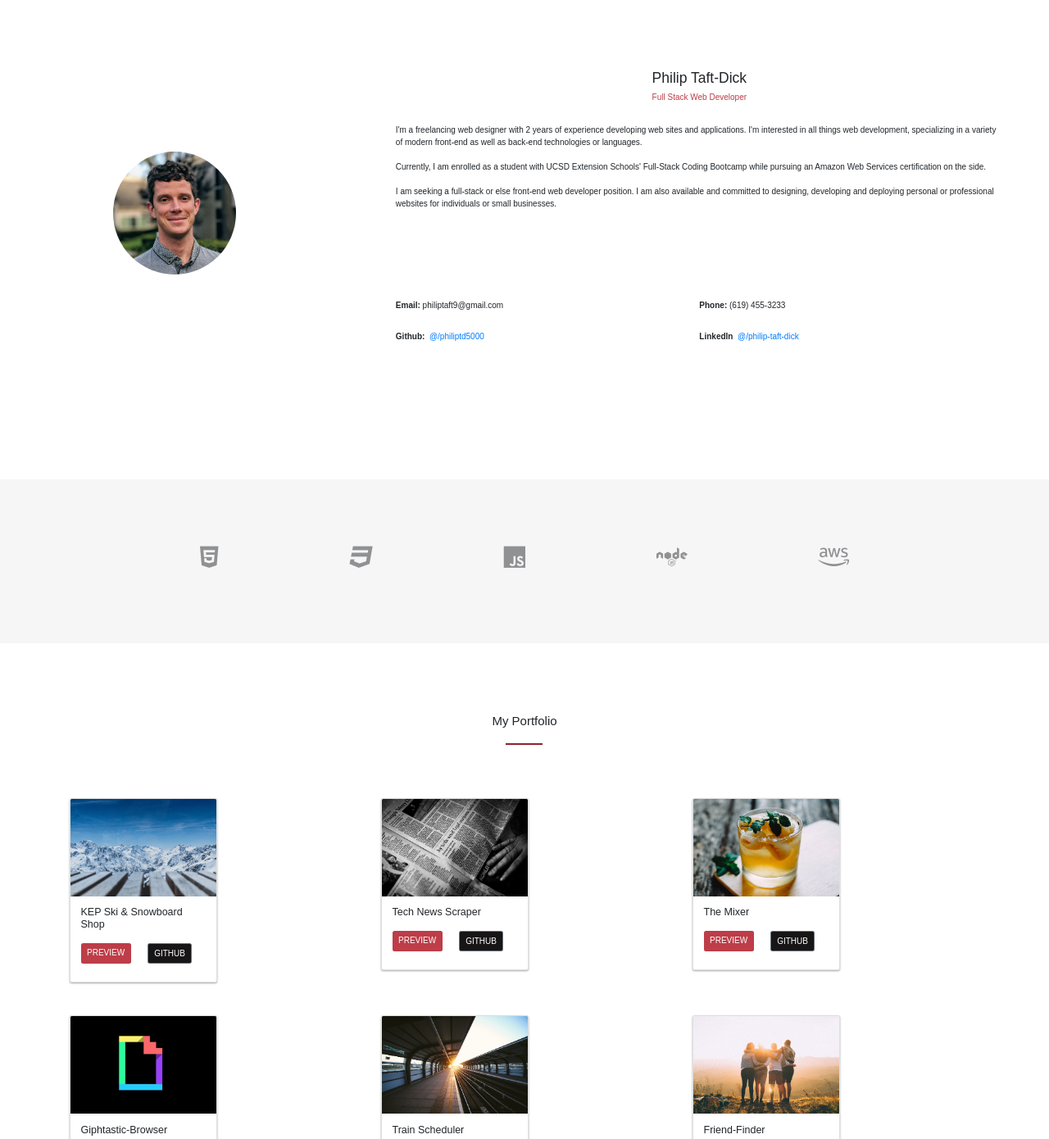
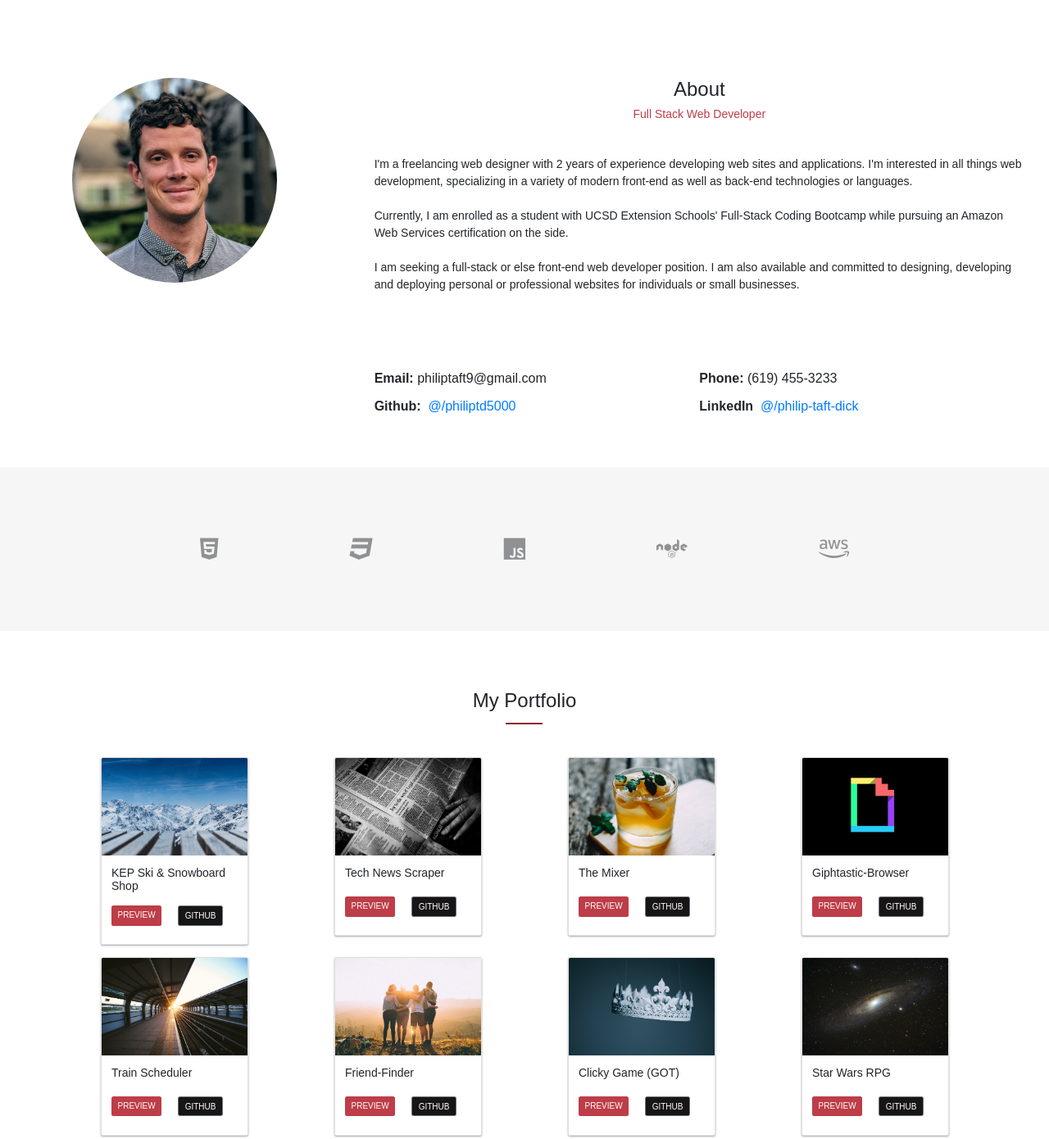
Before and after one commit to philiplane5000/website, a plain HTML site: page index.html in a window 1280 px wide. Shown: the part 740-2130 px from the top of the page at 82% size. Drawn offline with nearby package versions, Linux system fonts and the light colour scheme; grey boxes are pictures that could not be loaded; a web font is replaced by a local one.

Commit message:
improved resonsive layout

```diff
--- a/assets/css/my-styles.css
+++ b/assets/css/my-styles.css
@@ -12,7 +12,6 @@ body {
 }
 
 /* COLORS: */
-
 .pink-inverse {
     color: #41A6C1;
 }
@@ -36,18 +35,15 @@ body {
 .pink-five {
     color: #BFB7B7;
 }
-
 /* end colors */
 
-.jumbotron, .jumbotron-fluid {
-    margin-top: -20px;
+.navbar-outer-wrapper {
+    width: 100%;
+    height: 80px;
 }
 
-.jumbo-blurb-container {
-    padding: 50px;
-    border: 2px solid white;
-    border-radius: 10px;
-    background-color: rgba(0,0,0,0.15);
+.navbar-nav {
+    margin-left: 10px;
 }
 
 .nav-link {
@@ -61,16 +57,6 @@ body {
     color: white;
 }
 
-/* ON NAV-LINK:HOVER CREATE JQUERY EFFECT OF SHOWING BELOW: */
-.title-head:after {
-    content: ""; /* This is necessary for the pseudo element to work. */
-    display: block; /* This will put the pseudo element on its own line. */
-    margin: 0 auto; /* This will center the border. */
-    width: 45px; /* Change this to whatever width you want. */
-    padding-top: 2px; /* This creates some space between the element and the border. */
-    border-bottom: 2px solid #8F212E; /* This creates the border. Replace black with whatever color you want. */
-}
-
 .navbar-brand,
 .navbar-brand:hover,
 .navbar-brand:focus,
@@ -80,11 +66,21 @@ body {
 }
 
 .top-row {
-    height: 675px;
+    height: 750px;
     -webkit-clip-path: polygon(0 0, 100% 0, 100% 90%, 50% 100%, 0 90%);
     clip-path: polygon(0 0, 100% 0, 100% 90%, 50% 100%, 0 90%);
 }
 
+.jumbotron, .jumbotron-fluid {
+    margin-top: -20px;
+}
+
+.jumbo-blurb-container {
+    padding: 50px;
+    border: 2px solid white;
+    border-radius: 10px;
+    background-color: rgba(0,0,0,0.15);
+}
 .jumbotron {
     color: white;
     background-color: transparent;
@@ -141,62 +137,43 @@ body {
     /* background-size: fill; */
 }
 
-.middle-row-top {
-    z-index: 5;
-    margin-top: 100px;
-    margin-bottom: 100px;
+.profile-pic {
+    /* margin: 150px auto; */
+    height: 250px;
+    width: 250px;
 }
 
-.middle-row-center, .middle-row-bottom {
-    margin-top: 50px;
-}
-
-.middle-row-bottom {
-    margin-bottom: 150px;
-}
-
-.profile-pic-col {
-    display: block;
-}
-
-.profile-pic {
-    display: block;
-    margin: 150px auto;
-    width: 150px;
-}
-
-.about-me-container {
+.about-me-outer-wrapper {
     display: flex;
     justify-content: center;
     flex-wrap: wrap;
 }
 
 .contact-info-container {
-    height: 75px;
-    vertical-align: middle;
-    width: 90%;
     display: flex;
-    justify-content: flex-start;
+    justify-content: center;
+    flex-direction: row;
     flex-wrap: wrap;
 }
 
 .contact-item {
     flex: 50%;
     text-align: left;
-    line-height: 20px;
+    line-height: 1.8em;
+    font-size: 1.6em;
 }
 
 .sub-heading {
     text-align: center;
+    font-size: 2.4em;
 }
 
 .sub-heading p {
     color: slategray;
 }
 
-.about-me {
-    margin: 50px 0;
-    width: 90%;
+.about-me p {
+    font-size: 1.4em;
 }
 
 .section-head {
@@ -214,8 +191,37 @@ body {
     text-align: center;
 }
 
+.icons-container {
+    display: flex;
+    justify-content: center;
+    align-items: center;
+    background-color: rgba(191, 183, 183, 0.25);
+    opacity: 0.5;
+    height: 25vh;
+    width: 100%;
+}
+
+.icons-container i {
+    margin: 0 6.25vw;
+}
+
+/* //PORTFOLIO */
+.title-head {
+    font-size: 2.4em;
+}
+
+/* ON NAV-LINK:HOVER CREATE JQUERY EFFECT OF SHOWING BELOW: */
+.title-head:after {
+    content: ""; /* This is necessary for the pseudo element to work. */
+    display: block; /* This will put the pseudo element on its own line. */
+    margin: 0 auto; /* This will center the border. */
+    width: 45px; /* Change this to whatever width you want. */
+    padding-top: 2px; /* This creates some space between the element and the border. */
+    border-bottom: 2px solid #8F212E; /* This creates the border. Replace black with whatever color you want. */
+}
+
 .card {
-    margin-top: 40px;
+    /* margin-top: 40px; */
     box-shadow: 0 1px 3px rgba(0,0,0,0.12), 0 1px 2px rgba(0,0,0,0.24);
     transition: all 0.3s cubic-bezier(.25,.8,.25,1);
 }
@@ -228,6 +234,15 @@ body {
     display: flex;
     justify-content: flex-start;
     margin: 15px 0 10px 0;
+}
+
+.card {
+    margin: 0 auto;
+}
+
+.card-title {
+    min-height: 1.6em;
+    font-size: 1.4em;
 }
 
 .card-btn {
@@ -246,21 +261,28 @@ body {
     background-color: #8F212E;
 }
 
-.language-icons-container {
-    display: flex;
-    justify-content: center;
-    background-color: rgba(191, 183, 183, 0.25);
-    opacity: 0.5;
-    height: 25vh;
-    width: 100%;
+/* //ROWS & FOOTER// */
+.upper-middle-row {
+    z-index: 5;
+    margin-top: 85px;
+    margin-bottom: 50px;
 }
 
-.language-icons-container i {
-    margin: 10vh;
+.middle-row-center, .middle-row-bottom {
+    margin-top: 40px;
+}
+
+.middle-row-center {
+    min-height: 50px;
+}
+
+.middle-row-bottom {
+    margin-bottom: 75px;
 }
 
 .footer-flex {
     font-family: 'Source Code Pro', monospace;
+    font-size: 1.8em;
     max-width: 650px;
     display: flex;
     justify-content: space-around;
--- a/index.html
+++ b/index.html
@@ -13,6 +13,7 @@
     <link href="https://fonts.googleapis.com/css?family=Muli:300,400" rel="stylesheet">
     <link href="https://fonts.googleapis.com/css?family=Source+Code+Pro:300" rel="stylesheet">
     <link rel="stylesheet" type="text/css" media="screen" href="./assets/css/my-styles.css" />
+    <link rel="stylesheet" type="text/css" media="screen" href="./assets/css/media.css">
     <link rel="stylesheet" href="./assets/css/sticky-footer.css">
 </head>
 
@@ -23,9 +24,9 @@
         <div id="home" class="row top-row header bg-img" data-stellar-background-ratio="0.5">
 
             <!-- BEGIN BOOTSTRAP NAVBAR: -->
-            <header>
+            <div class="navbar-outer-wrapper">
                 <!-- Fixed navbar -->
-                <nav class="navbar navbar-expand-lg">
+                <nav class="navbar navbar-expand-sm justify-content-between">
                     <a class="navbar-brand" href="#">PHILIP R. TAFT-DICK</a>
                     <button class="navbar-toggler" type="button" data-toggle="collapse" data-target="#navbarCollapse"
                         aria-controls="navbarCollapse" aria-expanded="false" aria-label="Toggle navigation">
@@ -50,23 +51,23 @@
                         </ul>
                     </div>
                 </nav>
-            </header>
+            </div>
             <!-- END BOOTSTRAP NAVBAR! -->
             <div class="col-12">
 
                 <div class="jumbotron jumbotron-fluid">
                     <div class="container justify-content-center jumbo-blurb-container">
-                        <div class="col-lg-8 mx-auto">
-                            <h1 class="display-4">Hello,</h1>
-                            <h5>My name is
+
+                        <div class="col-lg-8 mx-auto header-intro">
+                            <h1 class="header-greeting">Hello,</h1>
+                            <h5 class="header-intro">My name is
                                 <span class="pink-inverse">Philip Taft-Dick</span>. I'm a San Diego based full-stack
                                 web developer focused on crafting
                                 clean and user-friendly experiences.</h5>
+                        </div>
 
-
-                        </div>
                         <a href="#about-me">
-                            <div class="col-2 mx-auto mt-4 learn-more-container">
+                            <div class="col-2 mx-auto learn-more-container">
                                 <p class="learn-more">LEARN MORE.</p>
                             </div>
                         </a>
@@ -76,23 +77,25 @@
             </div>
         </div>
 
-        <div class="row middle-row-top">
+        <div class="row upper-middle-row">
+            <a name="about-me"></a>
 
-            <div class="col-lg-4 col-sm-12 profile-pic-col">
-                <img src="./assets/imgs/profile-pic-500W.png" class="profile-pic rounded-circle" alt="...">
+            <div class="col-lg-4 col-md-12 col-sm-12 d-flex justify-content-center mt-6 mb-4">
+                <img src="./assets/imgs/profile-pic-500W.png" class="profile-pic rounded-circle" alt="Profile-Picture">
             </div>
 
-            <div class="col-lg-8 col-sm-12 about-me-container">
+            <div class="col-lg-8 col-sm-12 about-me-outer-wrapper">
                 <div class="about-me">
-                    <a name="about-me"></a>
                     <a name="contact"></a>
-                    <h3 class="sub-heading">Philip Taft-Dick</h3>
+                    <h3 class="sub-heading">About</h3>
                     <p class="sub-heading pink-one">Full Stack Web Developer</p>
                     <br>
-
-                    <p class="text-lg-left text-md-left text-sm-center text-center">I'm a freelancing web designer with
+                    <div class="p-4">
+                        <p class="text-lg-left text-md-left text-sm-center text-center">I'm a freelancing web designer
+                            with
                             2 years of experience developing web sites and applications. I'm
-                        interested in all things web development, specializing in a variety of modern front-end as well
+                            interested in all things web development, specializing in a variety of modern front-end as
+                            well
                             as
                             back-end technologies or languages.
                             <br>
@@ -100,14 +103,21 @@
                             Bootcamp while
                             pursuing an Amazon Web Services certification on the side.
                             <br>
-                        <br> I am seeking a full-stack or else front-end web developer position. I am also available
+                            <br> I am seeking a full-stack or else front-end web developer position. I am also
+                            available
                             and committed
                             to designing, developing and deploying personal or professional websites for individuals or
                             small
                             businesses. </p>
                     </div>
+                </div>
+            </div>
+        </div>
 
-                <div class="contact-info-container">
+        <div class="row justify-content-end">
+            <div class="col-lg-8 col-sm-12">
+
+                <div class="contact-info-container p-4">
                     <h6 class="contact-item">
                         <strong>Email:</strong>&nbsp;philiptaft9@gmail.com</h6>
                     <h6 class="contact-item">
@@ -120,21 +130,19 @@
                         <strong>LinkedIn</strong>&nbsp;
                         <a href="https://www.linkedin.com/in/philip-taft-dick-6b4082159" target="_blank">@/philip-taft-dick</a>
                     </h6>
-                    <!-- <h6 class="contact-item"></h6> -->
                 </div>
             </div>
         </div>
 
         <div class="row middle-row-center">
 
-            <div class="col-12 language-icons-container">
+                <div class="col-12 icons-container">
                     <i class="fab fa-html5 fa-3x"></i>
                     <i class="fab fa-css3 fa-3x"></i>
                     <i class="fab fa-js fa-3x"></i>
                     <i class="fab fa-node fa-3x"></i>
                     <i class="fab fa-aws fa-3x"></i>
                 </div>
-
         </div>
 
         <div class="row middle-row-bottom">
@@ -151,7 +159,7 @@
 
                 <div class="row justify-content-center">
 
-                    <div class="col-lg-4 col-md-6 col-sm-12">
+                    <div class="col-lg-3 col-md-4 col-sm-6 mt-4">
                         <div class="card" style="width: 18rem;">
                             <img class="card-img-top" src="./assets/imgs/kep-550W.jpg" alt="Card image cap">
                             <div class="card-body">
@@ -165,7 +173,7 @@
                         </div>
                     </div>
 
-                    <div class="col-lg-4 col-md-6 col-sm-12">
+                    <div class="col-lg-3 col-md-4 col-sm-6 mt-4">
                         <div class="card" style="width: 18rem;">
                             <img class="card-img-top" src="./assets/imgs/tech-news-scraper-550W.jpg" alt="Card image cap">
                             <div class="card-body">
@@ -179,7 +187,7 @@
                         </div>
                     </div>
 
-                    <div class="col-lg-4 col-md-6 col-sm-12">
+                    <div class="col-lg-3 col-md-4 col-sm-6 mt-4">
                         <div class="card" style="width: 18rem;">
                             <img class="card-img-top" src="./assets/imgs/the-mixer-02-550W.png" alt="Card image cap">
                             <div class="card-body">
@@ -193,7 +201,7 @@
                         </div>
                     </div>
 
-                    <div class="col-lg-4 col-md-6 col-sm-12">
+                    <div class="col-lg-3 col-md-4 col-sm-6 mt-4">
                         <div class="card" style="width: 18rem;">
                             <img class="card-img-top" src="./assets/imgs/giphy-logo-550W.png" alt="Card image cap">
                             <div class="card-body">
@@ -209,7 +217,7 @@
                         </div>
                     </div>
 
-                    <div class="col-lg-4 col-md-6 col-sm-12">
+                    <div class="col-lg-3 col-md-4 col-sm-6 mt-4">
                         <div class="card" style="width: 18rem;">
                             <img class="card-img-top" src="./assets/imgs/train-alt-550W.png" alt="Card image cap">
                             <div class="card-body">
@@ -223,7 +231,7 @@
                         </div>
                     </div>
 
-                    <div class="col-lg-4 col-md-6 col-sm-12">
+                    <div class="col-lg-3 col-md-4 col-sm-6 mt-4">
                         <div class="card" style="width: 18rem;">
                             <img class="card-img-top" src="./assets/imgs/friends-550W.png" alt="Card image cap">
                             <div class="card-body">
@@ -237,7 +245,7 @@
                         </div>
                     </div>
 
-                    <div class="col-lg-4 col-md-6 col-sm-12">
+                    <div class="col-lg-3 col-md-4 col-sm-6 mt-4">
                         <div class="card" style="width: 18rem;">
                             <img class="card-img-top" src="./assets/imgs/crown-550W.png" alt="Card image cap">
                             <div class="card-body">
@@ -251,7 +259,7 @@
                         </div>
                     </div>
 
-                    <div class="col-lg-4 col-md-6 col-sm-12">
+                    <div class="col-lg-3 col-md-4 col-sm-6 mt-4">
                         <div class="card" style="width: 18rem;">
                             <img class="card-img-top" src="./assets/imgs/star-wars-550W.png" alt="Card image cap">
                             <div class="card-body">
@@ -266,7 +274,7 @@
                         </div>
                     </div>
 
-                    <div class="col-lg-4 col-md-6 col-sm-12">
+                    <div class="col-lg-3 col-md-4 col-sm-6 mt-4">
                         <div class="card" style="width: 18rem;">
                             <img class="card-img-top" src="./assets/imgs/burger-knife-550W.png" alt="Card image cap">
                             <div class="card-body">
@@ -280,21 +288,7 @@
                         </div>
                     </div>
 
-                    <!-- <div class="col-lg-4 col-md-6 col-sm-12">
-                        <div class="card" style="width: 18rem;">
-                            <img class="card-img-top" src="./assets/imgs/crown-550W.png" alt="Card image cap">
-                            <div class="card-body">
-                                <h5 class="card-title">Trivia Game</h5>
-                                <p class="card-text">Some quick example text to build on the card title and make up the bulk of the card's content.</p>
-                                <div class="port-buttons">
-                                    <a href="https://philiptd5000.github.io/trivia-game-GOT/" target="_blank" class="btn btn-primary card-btn">PREVIEW</a>
-                                    <a href="https://github.com/philiptd5000/trivia-game-GOT" target="_blank" class="btn btn-secondary card-btn-git">GITHUB</a>
-                                </div>
-                            </div>
-                        </div>
-                    </div> -->
-
-                    <div class="col-lg-4 col-md-6 col-sm-12">
+                    <div class="col-lg-3 col-md-4 col-sm-6 mt-4">
                         <div class="card" style="width: 18rem;">
                             <img class="card-img-top" src="./assets/imgs/dino-hangman-550W.png" alt="Card image cap">
                             <div class="card-body">
@@ -308,7 +302,7 @@
                         </div>
                     </div>
 
-                    <div class="col-lg-4 col-md-6 col-sm-12">
+                    <div class="col-lg-3 col-md-4 col-sm-6 mt-4">
                         <div class="card" style="width: 18rem;">
                             <img class="card-img-top" src="./assets/imgs/command-line-550W.png" alt="Card image cap">
                             <div class="card-body">
@@ -322,7 +316,7 @@
                         </div>
                     </div>
 
-                    <div class="col-lg-4 col-md-6 col-sm-12">
+                    <div class="col-lg-3 col-md-4 col-sm-6 mt-4">
                         <div class="card" style="width: 18rem;">
                             <img class="card-img-top" src="./assets/imgs/open-store-550W.png" alt="Card image cap">
                             <div class="card-body">
@@ -354,7 +348,7 @@
                 <a href="https://www.linkedin.com/in/philip-taft-dick-6b4082159" target="_blank">
                     <i class="fab fa-linkedin footer-link-icon fa-2x" target="_blank"></i>
                 </a>
-                <a href="#top" class="pink-one" target="_blank">
+                <a href="#top" class="pink-one">
                     <i class="fas fa-arrow-up fa-lg"></i>
                 </a>
                 <a href="https://github.com/philiptd5000" class="pink-one" target="_blank">
```
Also changed, not shown: assets/css/media.css (+16 -4 lines). Lines whose indentation alone changed are shown as unchanged.
